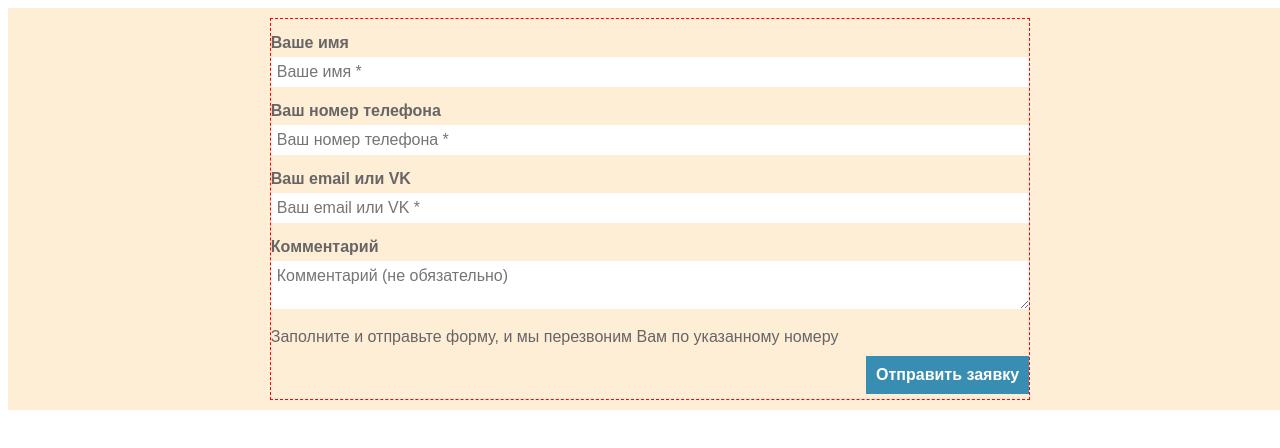
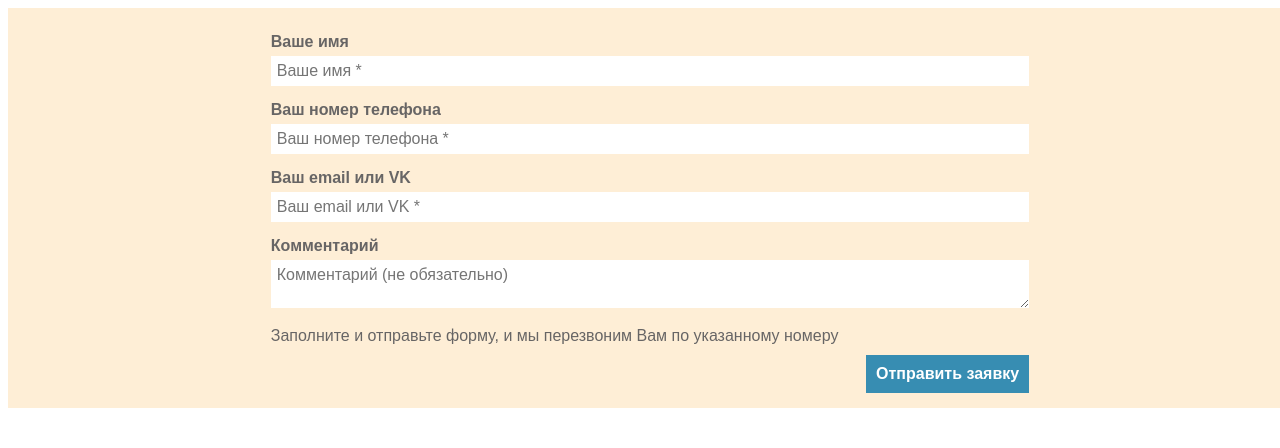
Before and after one commit to pinfib/AcademItsClientSideWeb, a plain HTML site: page ClientSideWebOct20/CssForm/Form.html in a window 1280 px wide. Drawn offline with Linux system fonts and the light colour scheme.

Commit message:
удаление лишних строк

```diff
--- a/ClientSideWebOct20/CssForm/FormStyle.css
+++ b/ClientSideWebOct20/CssForm/FormStyle.css
@@ -4,19 +4,16 @@ div.formContainer {
     color: #676565;
     font-family: Arial;
     font-size: 12pt;
-    border: dashed 1px red;
 }
 
 div.dataContainer {
     width: 100%;
     background: #feeed6;
     padding: 10px;
-
 }
 
 div.dataContainer p {
     margin: 15px 0px 5px 0px;
-
 }
 
 div.dataContainer input, textarea {
```
